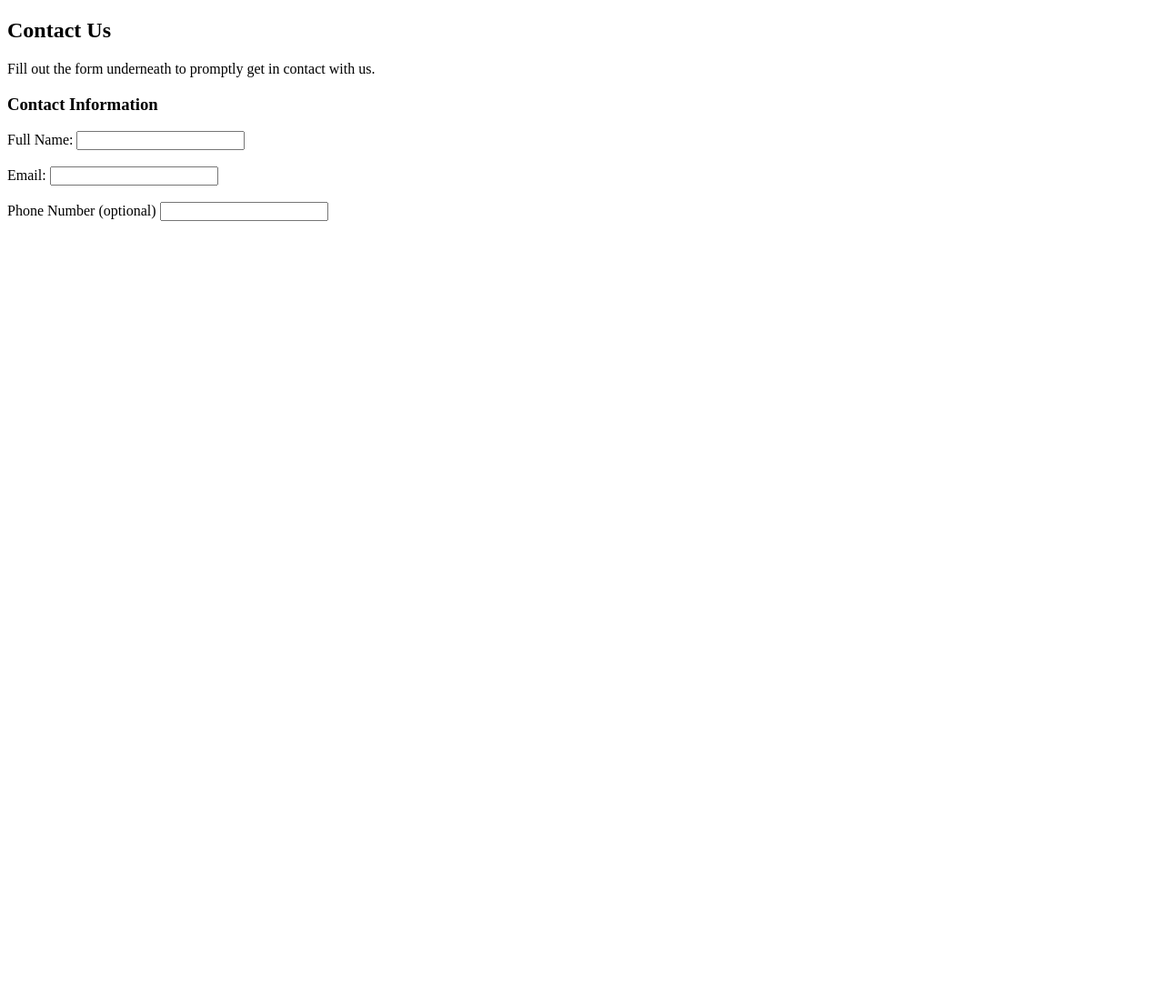
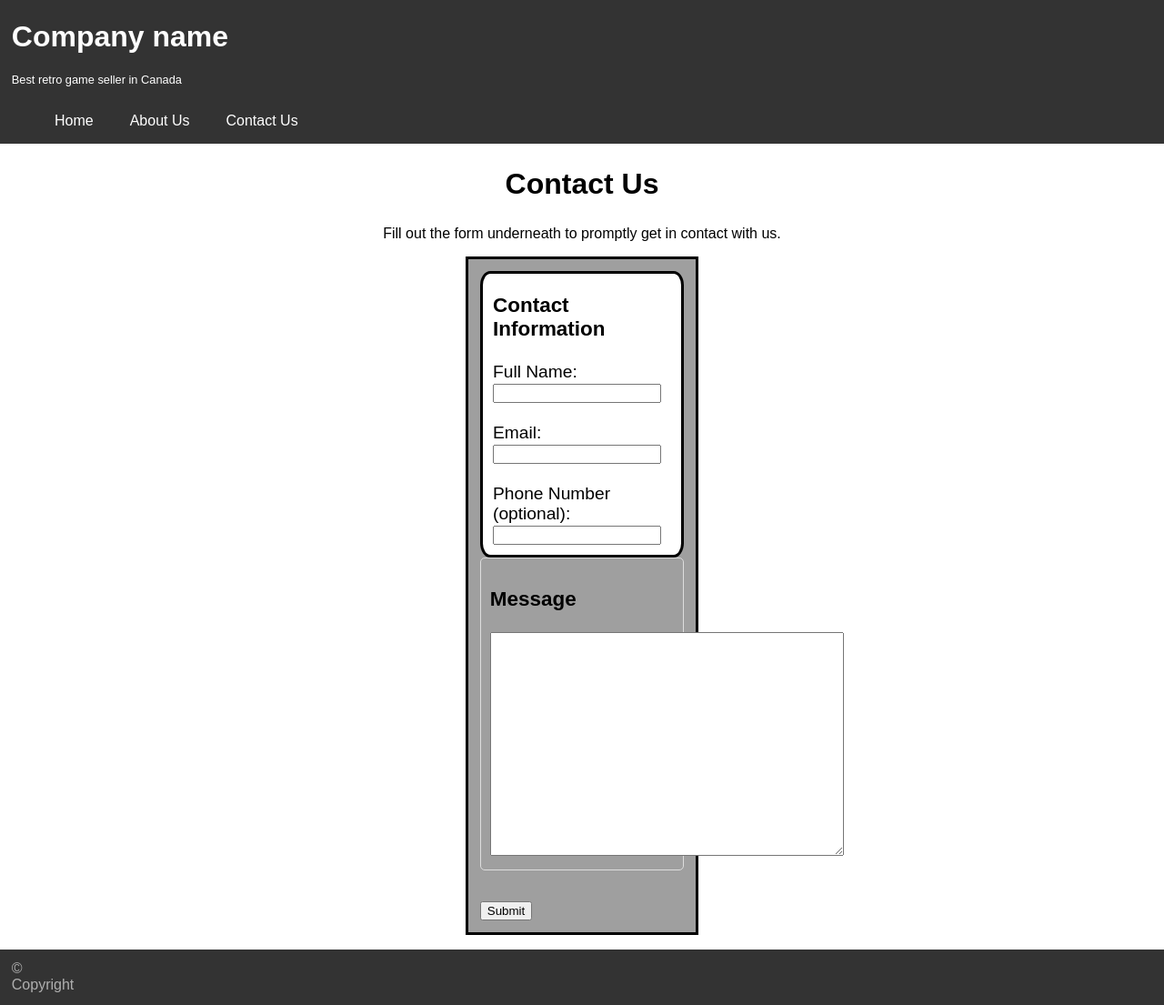
Before and after one commit to ryok13/FinalProject-HTML-CSS, a plain HTML site: page Final Project/pages/contact.html in a window 1280 px wide. Shown: the whole page at 91% size. Before the commit the page ends 800 px from the top, so only its background shows below. Drawn offline with Linux system fonts and the light colour scheme.

Commit message:
Add files via upload

```diff
--- a/Final Project/pages/about.html
+++ b/Final Project/pages/about.html
@@ -4,11 +4,13 @@
     <meta charset="UTF-8">
     <meta name="viewport" content="width=device-width, initial-scale=1.0">
     <title>About Us</title>
+    <link rel="stylesheet" href="/styles/main.css">
     <link rel="stylesheet" href="/styles/about.css">
-    <script src="..script/main.js" type="text/javascript" defer></script>
+    <script src="/script/main.js" type="text/javascript" defer></script>
 </head>
 <body>
     <header id="header-section"></header>
+
     <main>
         <section class="about">
             <h3>Who we are</h3>
--- a/Final Project/pages/contact.html
+++ b/Final Project/pages/contact.html
@@ -4,15 +4,18 @@
     <meta charset="UTF-8">
     <meta name="viewport" content="width=device-width, initial-scale=1.0">
     <title>Contact Us</title>
+    <link rel="stylesheet" href="/styles/main.css">
     <link rel="stylesheet" href="/styles/contact.css">
-    <script src="script/main.js" type="text/javascript" defer></script>
+    <script src="/script/main.js" type="text/javascript" defer></script>
 </head>
 <body>
     <header id="header-section"></header>
 
     <main>
-        <h2>Contact Us</h2>
-        <p>Fill out the form underneath to promptly get in contact with us.</p>
+        <div class="title-area">
+            <h2 class="title">Contact Us</h2>
+            <p>Fill out the form underneath to promptly get in contact with us.</p>
+        </div>
         <form>
             <div class="contact-info">
                 <h3>Contact Information</h3>
@@ -20,9 +23,15 @@
                 <input name="full-name"><br><br>
                 <label for="email">Email:</label>
                 <input type="email" name="email"><br><br>
-                <label for="phone-number">Phone Number (optional)</label>
+                <label for="phone-number">Phone Number (optional):</label>
                 <input type="tel" pattern="[0-9]{3}-[0-9]{3}-[0-9]{4}" name="phone-number">
             </div>
+            <div class="message">
+                <h3>Message</h3>
+                <textarea type="text" rows="16" cols="46"></textarea><br>
+            </div>
+            <br>
+            <input type="submit" name="submit">
         </form>
     </main>
 
--- a/Final Project/script/main.js
+++ b/Final Project/script/main.js
@@ -5,6 +5,7 @@ function toggleMenu() {
 
 const allHeader = document.querySelector('#header-section');
 const allFooter = document.querySelector('#footer-section');
+
 
 allHeader.innerHTML = `
     <div class="compname">
@@ -19,9 +20,9 @@ allHeader.innerHTML = `
                     <div class="bar"></div>
                 </div>
                 <ul class="nav-links" id="nav-links">
-                    <li><a href="index.html">Home</a></li>
-                    <li><a href="pages/about.html">About Us</a></li>
-                    <li><a href="pages/contact.html">Contact Us</a></li>
+                    <li><a href="/index.html">Home</a></li>
+                    <li><a href="/pages/about.html">About Us</a></li>
+                    <li><a href="/pages/contact.html">Contact Us</a></li>
                 </ul>
             </nav>
         </div>
--- a/Final Project/styles/about.css
+++ b/Final Project/styles/about.css
@@ -1,4 +1,4 @@
-body {
+main{
     margin: 1%;
 }
 
@@ -6,6 +6,6 @@ h3 {
     font-size: 130%;
 }
 
-p {
+section > p {
     margin-left: 1%;
 }
--- a/Final Project/styles/contact.css
+++ b/Final Project/styles/contact.css
@@ -0,0 +1,42 @@
+form{
+    border-style: solid;
+    padding: 1%;
+    margin: 1% 40%;
+    font-size: 120%;
+    background-color: #6362629c;
+}
+
+.contact-info{
+    border-style: solid;
+    border-radius: 5%;
+    padding-bottom: 5%;
+    padding-left: 5%;
+    padding-right: 5%;
+    background-color: white;
+}
+
+div > label{
+    text-align: left;
+}
+
+div > input{
+    align-self: right;
+}
+
+.title{
+    font-size: 200%;
+}
+
+.title-area{
+    text-align: center;
+}
+
+
+.message {
+    width: 100%; /* Full width for all input fields */
+    padding: 10px;
+    margin-bottom: 10px;
+    border: 1px solid #ddd; /* Light border around inputs */
+    border-radius: 5px; /* Slightly round the input fields */
+    box-sizing: border-box; /* Ensures padding and border are included in the width/height */
+}
--- a/Final Project/styles/main.css
+++ b/Final Project/styles/main.css
@@ -111,8 +111,6 @@ nav {
 }
 
 #copy {
-    position: fixed;
-    bottom: 0;
   padding-left: 1%;
   color: #ffffff9c;
   background-color: #333;
```
Also changed, not shown: Final Project/pages/product.html (+5 -3 lines). Lines whose indentation alone changed are shown as unchanged.
